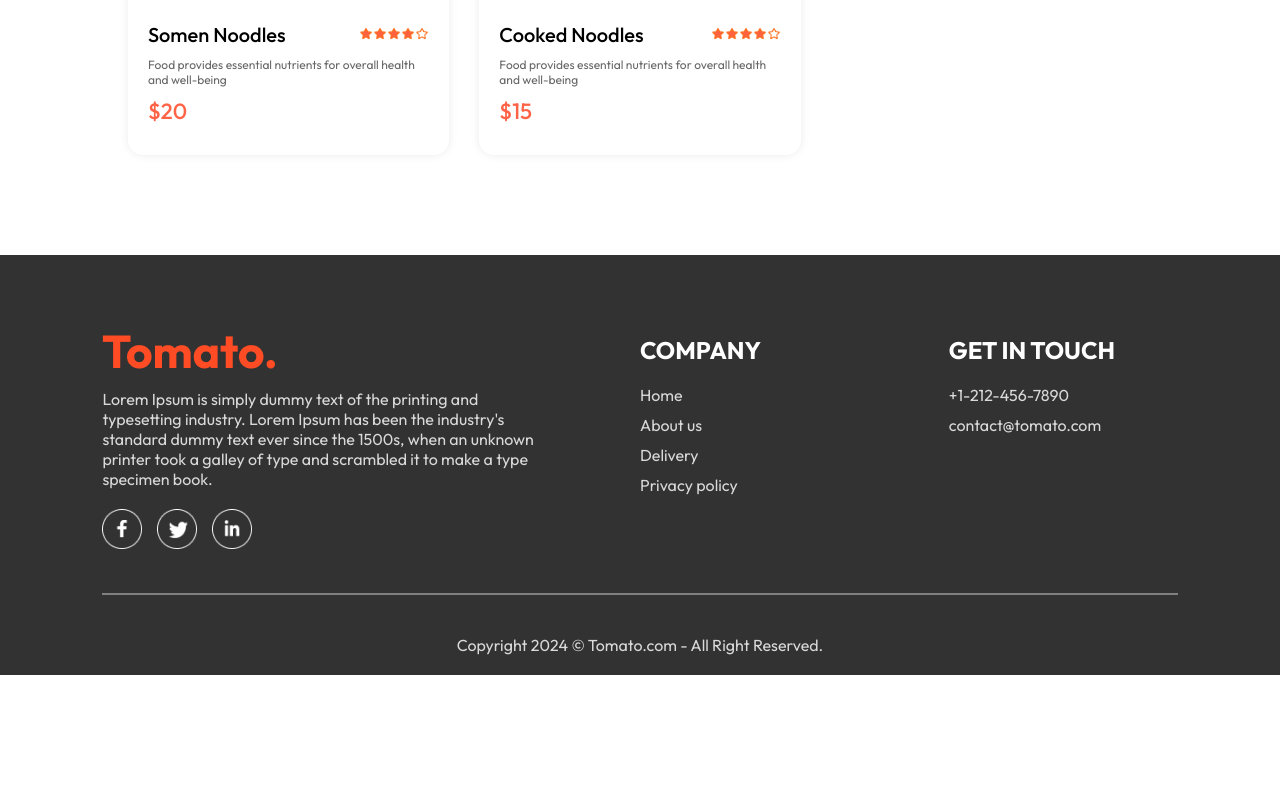
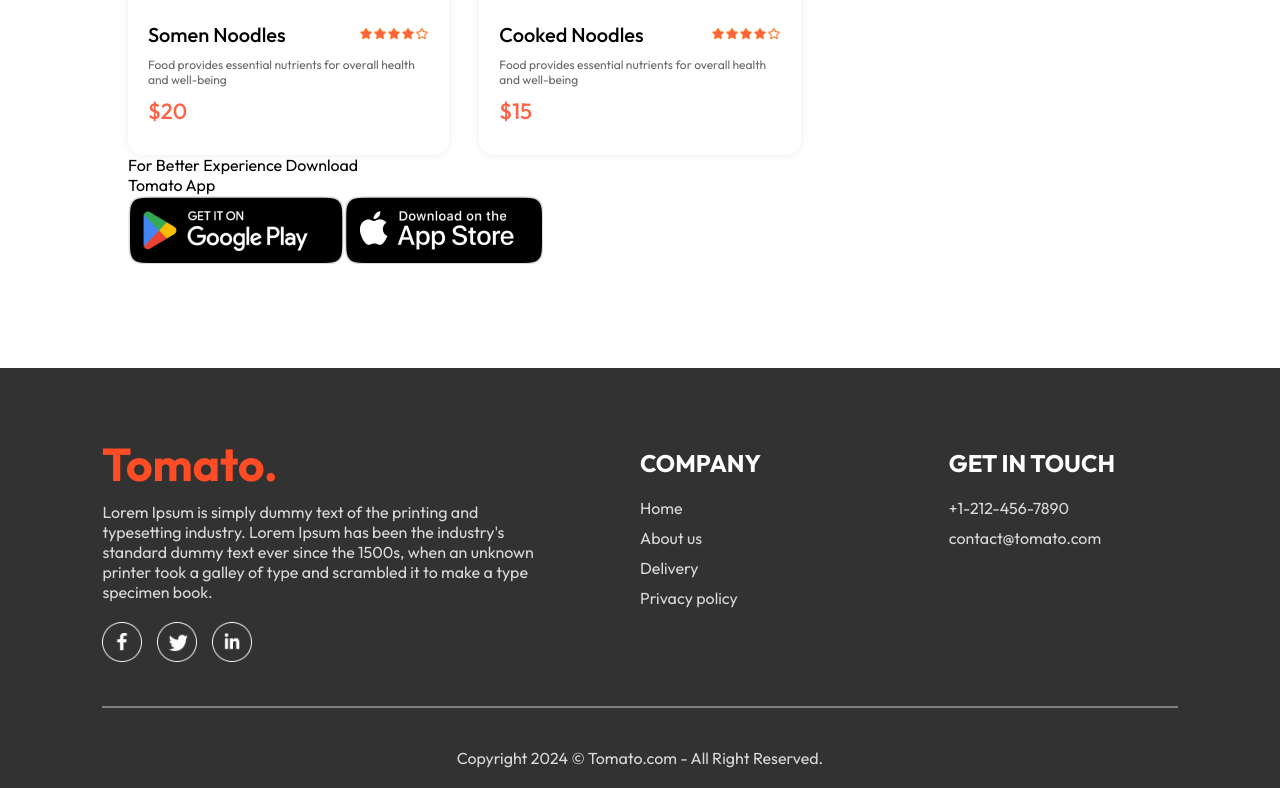
Before and after one commit to Mryasa69/food-order-system, a React (Vite) app: page / in a window 1280 px wide. Shown: the part 5828-6616 px from the top of the page. Before the commit the page ends 6503 px from the top, so only its background shows below. Built offline with nearby package versions, Linux system fonts and the light colour scheme.

Commit message:
Implement download

```diff
--- /dev/null
+++ b/src/components/AppDownload/AppDownload.jsx
@@ -0,0 +1,16 @@
+import React from 'react'
+import './AppDownload.css'
+import { assets } from '../../assets/assets'
+const AppDownload = () => {
+    return (
+        <div className='app-download' id='app-download'>
+            <p>For Better Experience Download <br /> Tomato App</p>
+            <div className="app-download-platforms">
+                <img src={assets.play_store} alt="" />
+                <img src={assets.app_store} alt="" />
+            </div>
+        </div>
+    )
+}
+
+export default AppDownload
--- a/src/pages/Home/Home.jsx
+++ b/src/pages/Home/Home.jsx
@@ -3,6 +3,7 @@
 import Header from '../../components/Header/Header'
 import ExploreMenu from '../../components/ExploreMenu/ExploreMenu'
 import FoodDisplay from '../../components/FoodDisplay/FoodDisplay'
+import AppDownload from '../../components/AppDownload/AppDownload'
 
 const Home = () => {
 
@@ -14,6 +15,7 @@
             <Header />
             <ExploreMenu category={category} setCategory={setCategory} />
             <FoodDisplay category={category} />
+            <AppDownload />
         </div>
     )
 }
```
Also changed, not shown: src/components/AppDownload/AppDownload.css (added).
